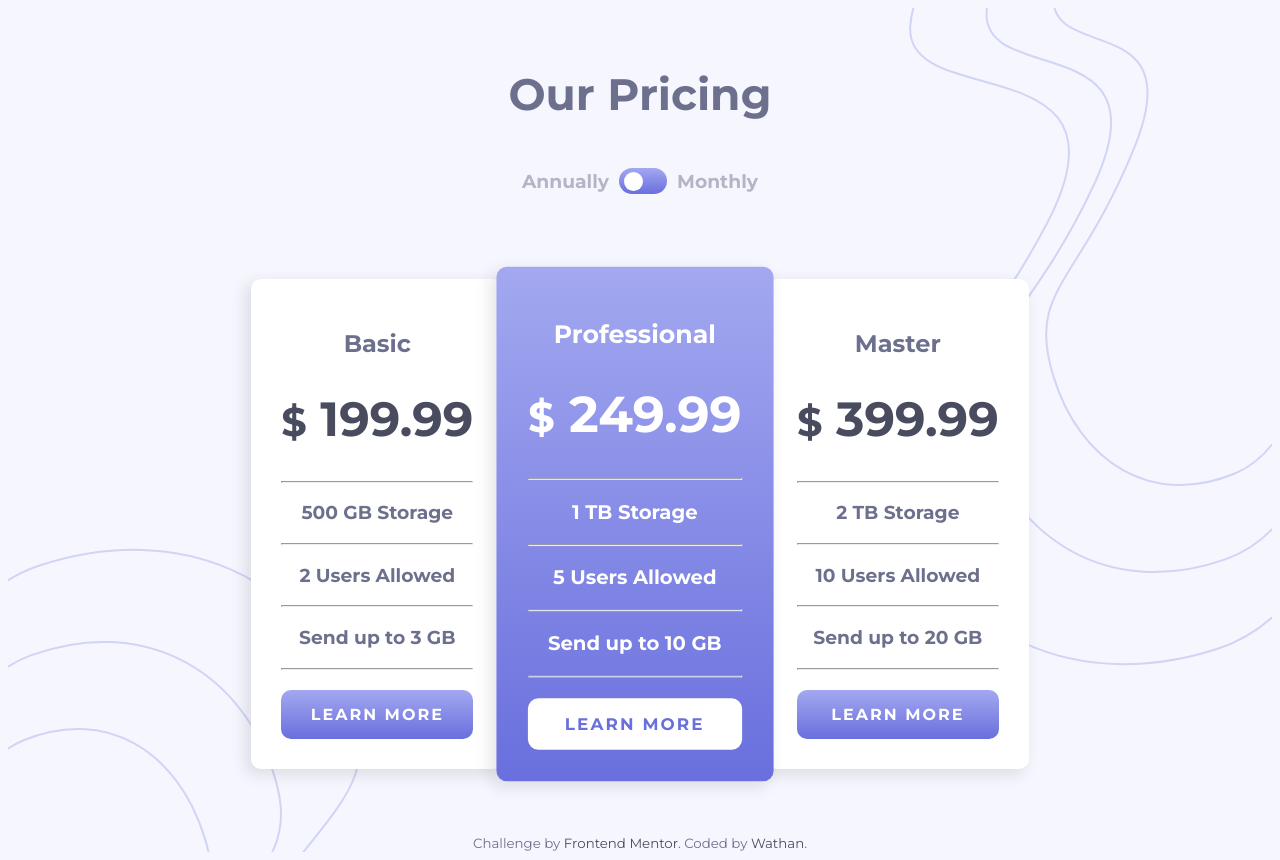
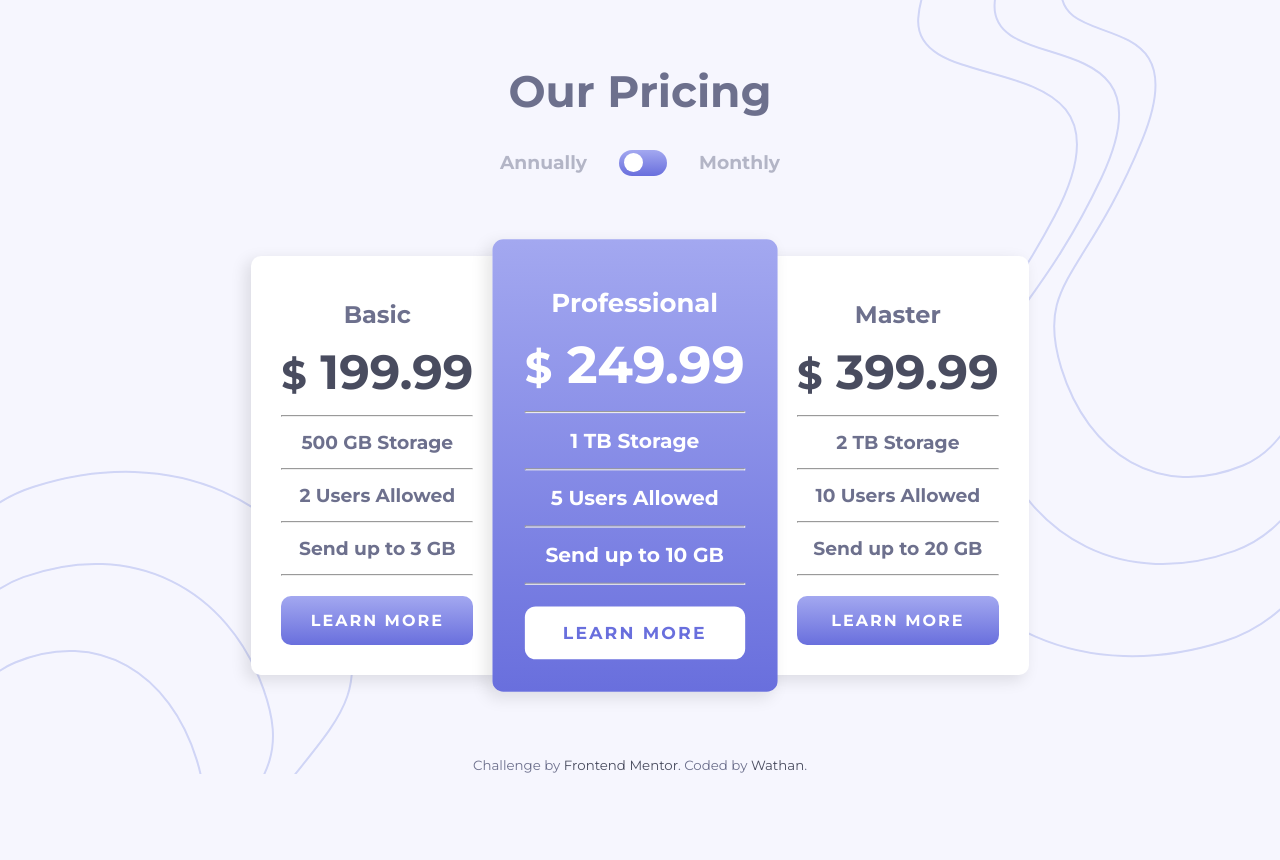
Before and after one commit to lwto/Price-Cards-with-Toggle, a plain HTML site: page index.html in a window 1280 px wide. After the commit the page ends 800 px from the top, so only its background shows below. Drawn offline with Linux system fonts and the light colour scheme.

Commit message:
changed style

```diff
--- a/styles/style.scss
+++ b/styles/style.scss
@@ -4,6 +4,7 @@
 *{
     box-sizing: border-box;
     padding:0;
+    margin:0;
 }
 
 body{
@@ -29,23 +30,23 @@ a{
 }
 
 .pricing-component{
-    margin-top:30px;
+    margin-top:4rem;
     display:flex;
     flex-direction: column;
     justify-content: center;
     align-items: center;
-    margin-bottom: 3rem;
+
     h1{
         font-size: 2.2rem;
     }
     .switch{
+        margin:2rem;
         display:flex;
         align-items: center;
         font-size: 1rem;
         color:$gray;
         .toggle{
-            margin-left: 10px;
-            margin-right: 10px;
+            margin:0 2rem;
             .checkbox{
                 display:none;
 
@@ -79,15 +80,18 @@ a{
     flex-direction: column;
     justify-content: center;
     align-items: center;
-    margin-bottom: 4rem;
+    margin:3rem 0;
     .card{
 
+        margin-bottom:2rem ;
         text-align: center;
         border-radius: 10px;;
         padding:30px;
-        margin-top: 20px;
         background-color: white;
         box-shadow: -5px 5px 15px 1px rgba(0,0,0,0.1);
+        h1,h2,h3{
+            margin: .875rem 0;
+        }
         h1{
             font-size: 3rem;
             color:$dark-gray;
@@ -145,7 +149,7 @@ a{
         flex-direction: row;
         .card.active{
 
-            transform:scale(1.05);
+            transform:scale(1.08);
             z-index: 1;
         }
     }
```
Also changed, not shown: styles/style.css, styles/style.min.css.
